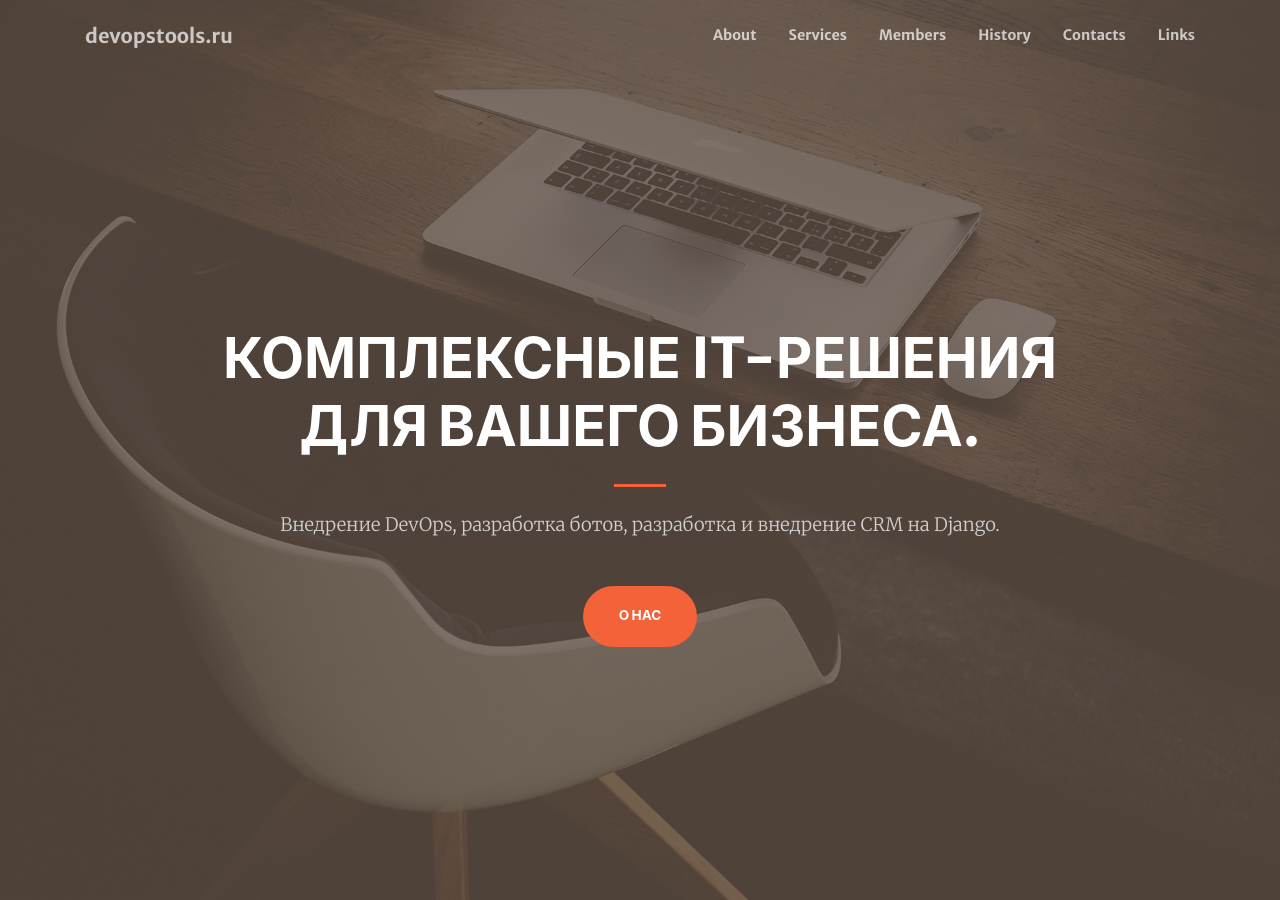
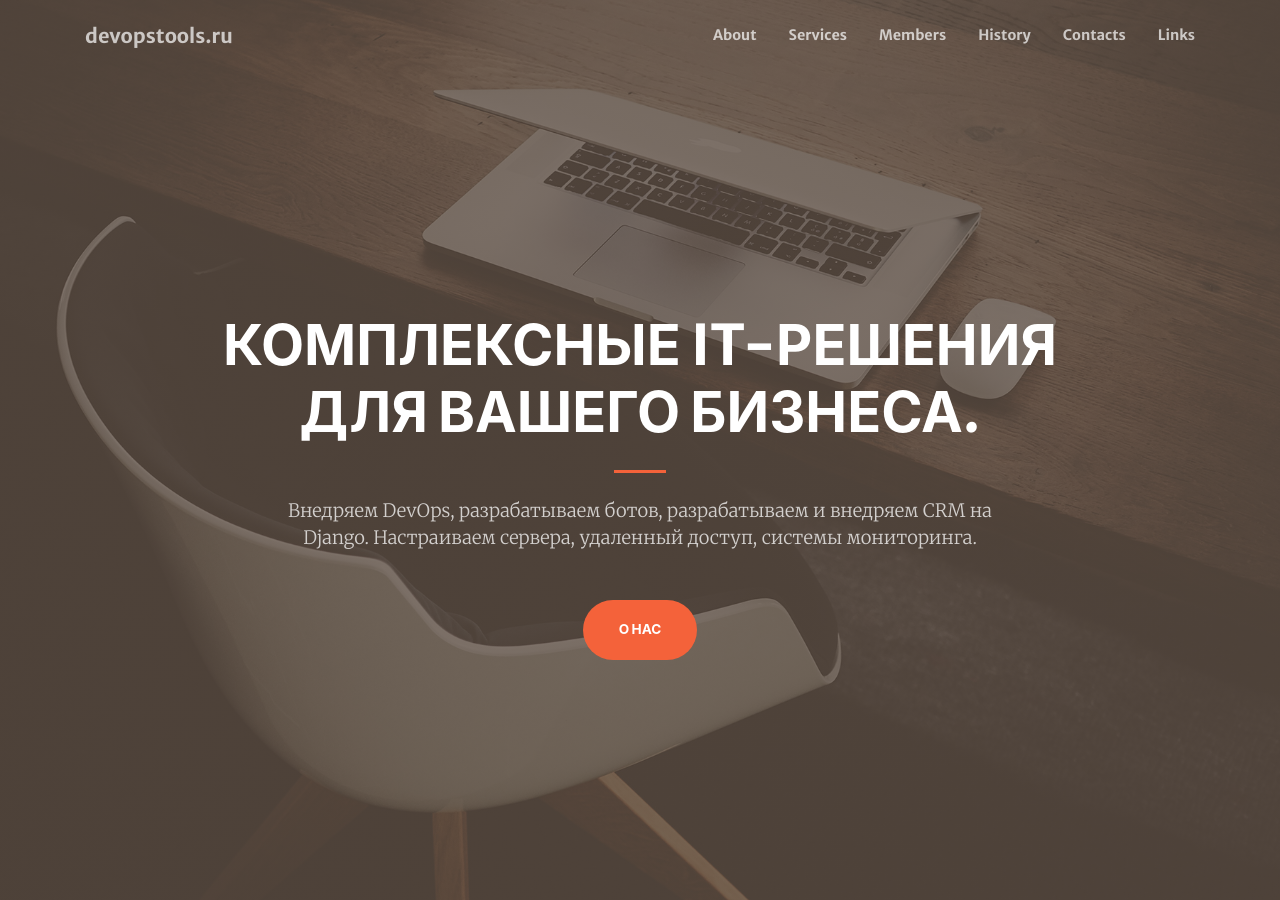
Before and after one commit to hacker342/devopstools.guthub.io, a Jekyll site: the page built from index.md, in a window 1280 px wide and 900 px high. Built offline with Jekyll 4.4.1, drawn with Linux system fonts in a browser that asks for light colours; nearby versions of some CDN libraries.

Commit message:
chnage text

```diff
--- a/index.md
+++ b/index.md
@@ -3,7 +3,8 @@ layout: home
 header:
   title: Комплексные IT-решения для вашего бизнеса.
   text: >
-        Внедрение DevOps, разработка ботов, разработка и внедрение CRM на Django.
+        Внедряем DevOps, разрабатываем ботов, разрабатываем и внедряем CRM на Django.
+        Настраиваем сервера, удаленный доступ, системы мониторинга.
   action: # action button is optional
     label: О НАС
     url: '#about'
```
